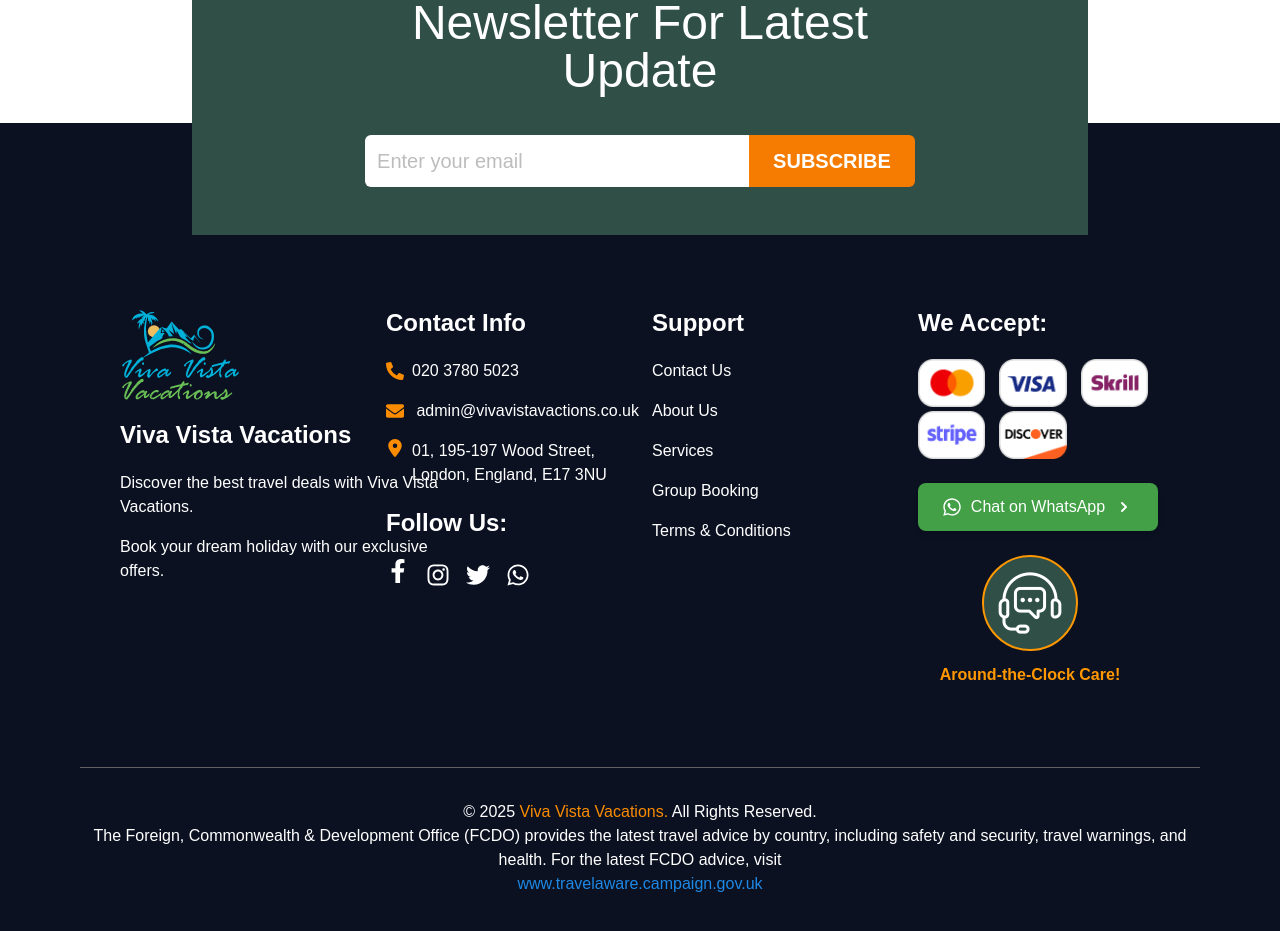
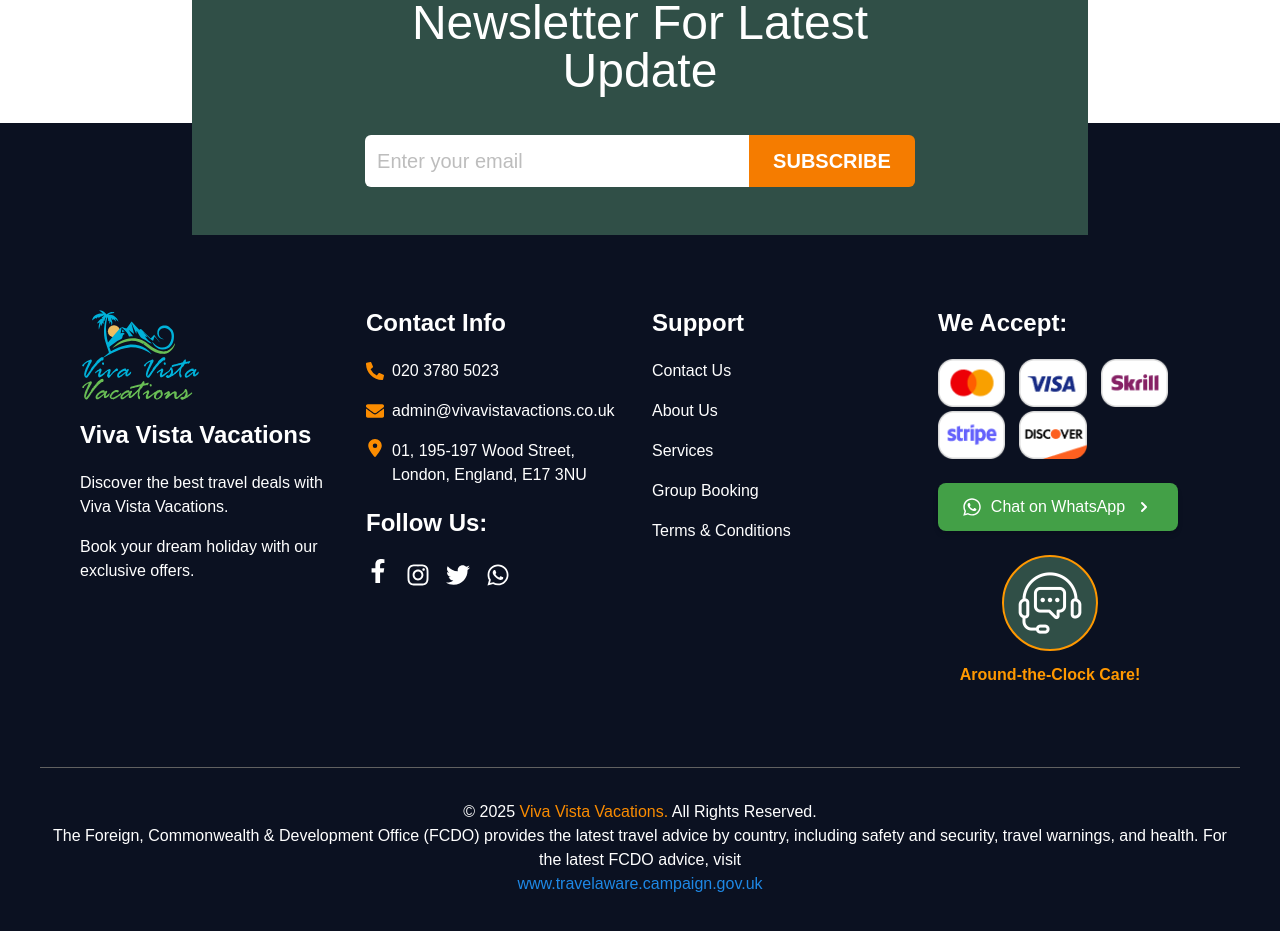
Before and after one commit to StrixSid07/vivavistavacations, a React (Vite) app: page /blog/1 in a window 1280 px wide. Shown: the part 1160-2091 px from the top of the page. Built offline with nearby package versions, Linux system fonts and the light colour scheme; a web font is replaced by a local one.

Commit message:
Update Footer.jsx

```diff
--- a/src/components/defaults/Footer.jsx
+++ b/src/components/defaults/Footer.jsx
@@ -39,7 +39,7 @@ const Footer = () => {
   }, [pathname]);
 
   return (
-    <footer className="bg-[#0b1121] text-white py-10 px-5 md:px-10 lg:px-20 pt-36">
+    <footer className="bg-[#0b1121] text-white py-10 px-5 md:px-10 lg:px-10 pt-36">
       <div className="max-w-full p-10 mx-auto grid grid-cols-1 md:grid-cols-4 gap-6">
         {/* Column 1: About Section */}
         <div>
@@ -50,10 +50,10 @@ const Footer = () => {
           />
 
           <h2 className="text-2xl font-bold mb-5">Viva Vista Vacations</h2>
-          <p className="mb-4 w-80">
+          <p className="mb-4 flex flex-wrap">
             Discover the best travel deals with Viva Vista Vacations.
           </p>
-          <p className="mb-4 w-80">
+          <p className="mb-4 flex flex-wrap">
             Book your dream holiday with our exclusive offers.
           </p>
         </div>
@@ -79,8 +79,11 @@ const Footer = () => {
                 <FaEnvelope size={18} />
               </span>{" "}
               <span className="transition duration-700 ease-in-out hover:text-orange-600">
-                <a href="mailto:admin@vivavistavactions.co.uk">
-                  &nbsp;admin@vivavistavactions.co.uk
+                <a
+                  className="flex flex-wrap"
+                  href="mailto:admin@vivavistavactions.co.uk"
+                >
+                  admin@vivavistavactions.co.uk
                 </a>
               </span>
             </li>
```
